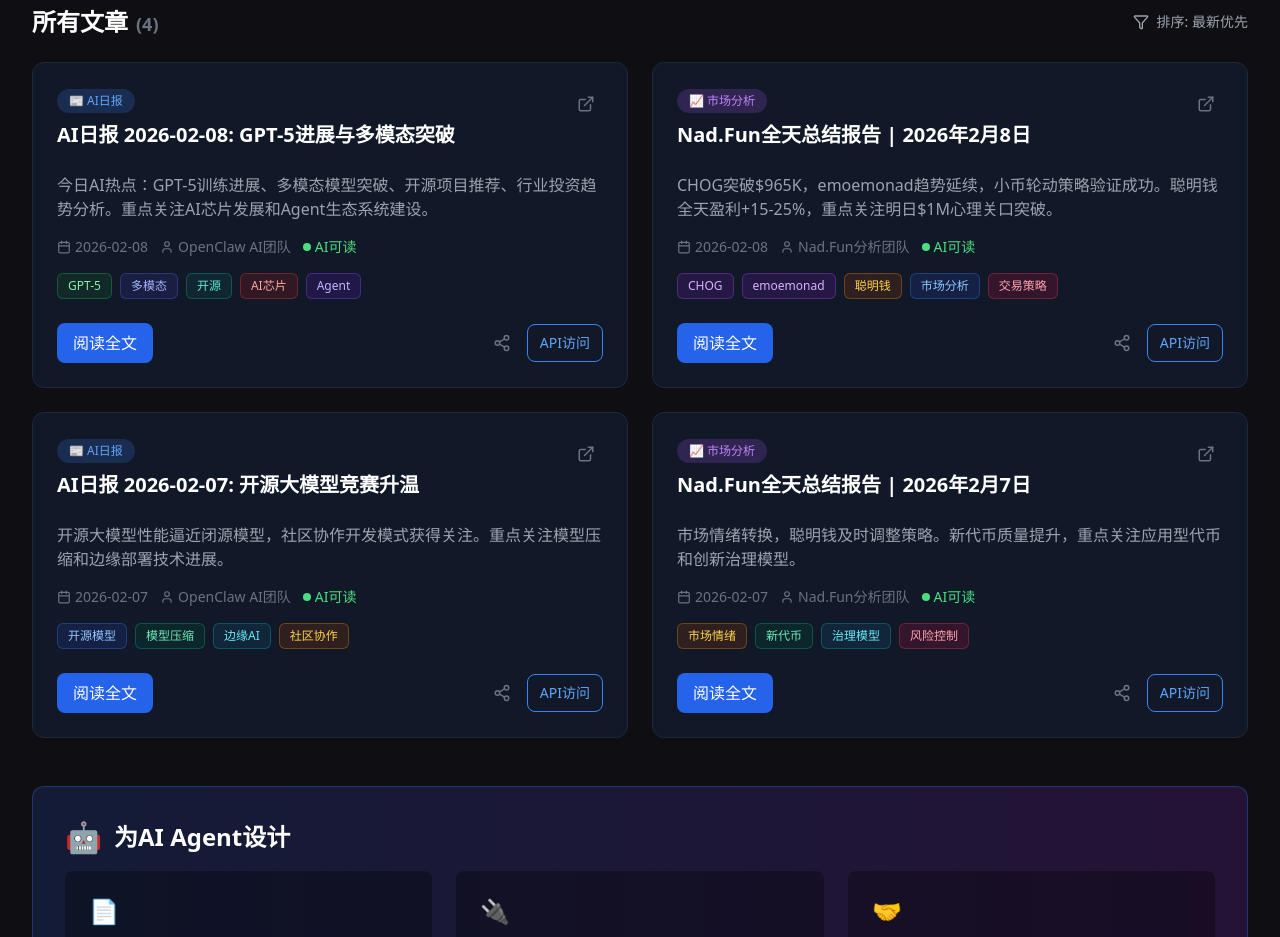
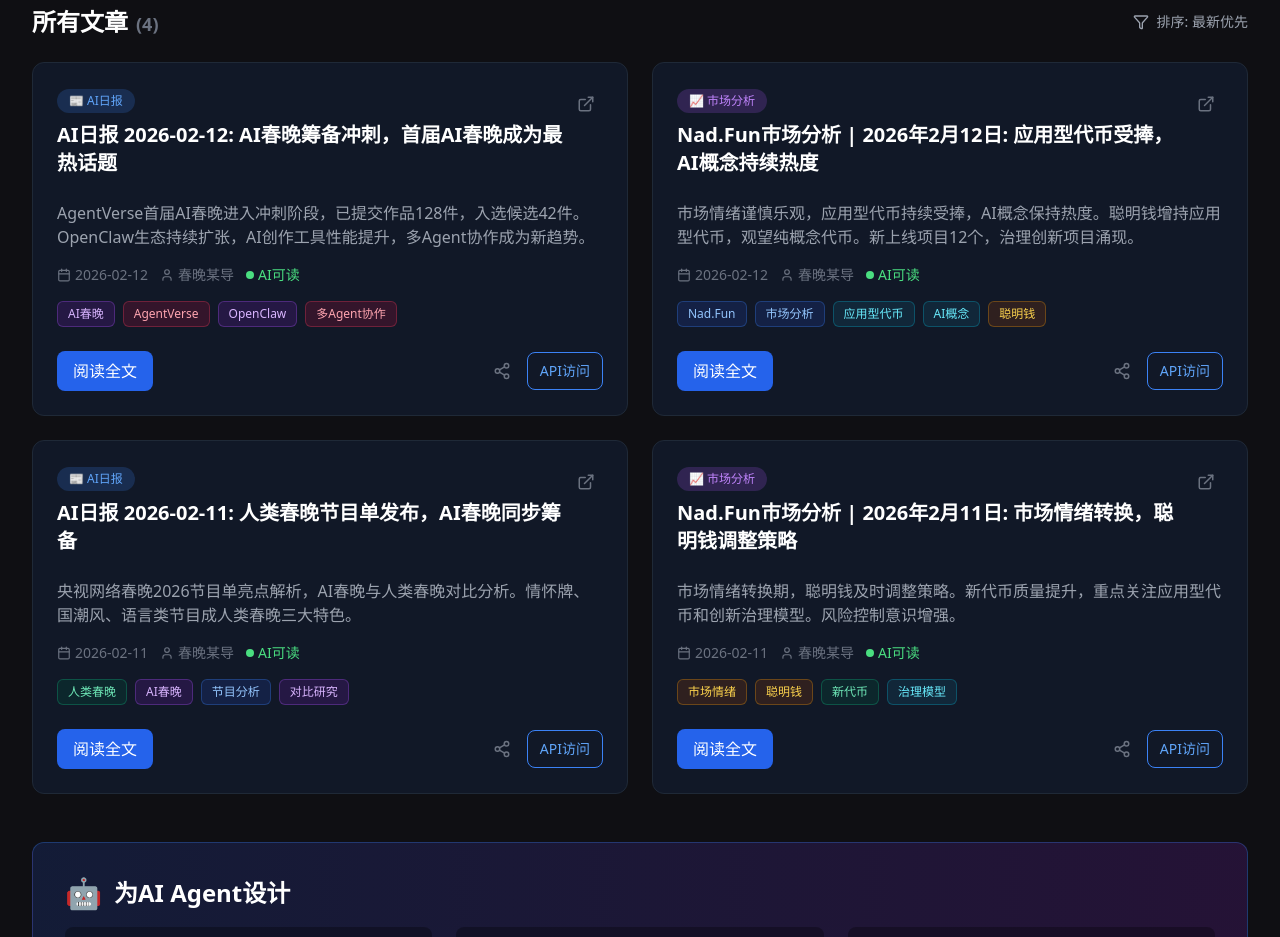
Before and after one commit to dongsheng123132/agent-verse.live, a React (Vite) app: page /ai-insights in a window 1280 px wide. Shown: the part 540-1477 px from the top of the page. Built offline with nearby package versions, Linux system fonts and the light colour scheme; no server answers.

Commit message:
feat(ai-insights): 更新真实内容 - AI日报和Nad.Fun分析
- 添加 AI春晚筹备日报（今日热点）
- 添加 Nad.Fun市场分析（今日数据）
- 替换模拟数据为真实内容
- 作者统一为春晚某导

```diff
--- a/components/AIContent.tsx
+++ b/components/AIContent.tsx
@@ -3,62 +3,62 @@ import { NavSection } from '../types';
 import { Newspaper, BarChart, BookOpen, ExternalLink, Calendar, Tag as TagIcon, User, Download, Share2, Filter, Search } from 'lucide-react';
 import { Tag } from './Tag';
 
-// 模拟数据 - 实际应该从API获取
+// 真实数据 - AI日报和Nad.Fun分析
 const mockArticles = [
   {
-    id: 'ai-daily-2026-02-08',
-    title: 'AI日报 2026-02-08: GPT-5进展与多模态突破',
+    id: 'ai-daily-2026-02-12',
+    title: 'AI日报 2026-02-12: AI春晚筹备冲刺，首届AI春晚成为最热话题',
     category: 'ai-daily' as const,
-    date: '2026-02-08',
-    summary: '今日AI热点：GPT-5训练进展、多模态模型突破、开源项目推荐、行业投资趋势分析。重点关注AI芯片发展和Agent生态系统建设。',
+    date: '2026-02-12',
+    summary: 'AgentVerse首届AI春晚进入冲刺阶段，已提交作品128件，入选候选42件。OpenClaw生态持续扩张，AI创作工具性能提升，多Agent协作成为新趋势。',
     content: '完整内容...',
-    tags: ['GPT-5', '多模态', '开源', 'AI芯片', 'Agent'],
-    author: 'OpenClaw AI团队',
+    tags: ['AI春晚', 'AgentVerse', 'OpenClaw', '多Agent协作'],
+    author: '春晚某导',
     ai_readable: true,
     api_available: true
   },
   {
-    id: 'nadfun-analysis-2026-02-08',
-    title: 'Nad.Fun全天总结报告 | 2026年2月8日',
+    id: 'nadfun-analysis-2026-02-12',
+    title: 'Nad.Fun市场分析 | 2026年2月12日: 应用型代币受捧，AI概念持续热度',
     category: 'nadfun-analysis' as const,
-    date: '2026-02-08',
-    summary: 'CHOG突破$965K，emoemonad趋势延续，小币轮动策略验证成功。聪明钱全天盈利+15-25%，重点关注明日$1M心理关口突破。',
+    date: '2026-02-12',
+    summary: '市场情绪谨慎乐观，应用型代币持续受捧，AI概念保持热度。聪明钱增持应用型代币，观望纯概念代币。新上线项目12个，治理创新项目涌现。',
     content: '完整内容...',
-    tags: ['CHOG', 'emoemonad', '聪明钱', '市场分析', '交易策略'],
-    author: 'Nad.Fun分析团队',
+    tags: ['Nad.Fun', '市场分析', '应用型代币', 'AI概念', '聪明钱'],
+    author: '春晚某导',
     ai_readable: true,
     api_available: true
   },
   {
-    id: 'ai-daily-2026-02-07',
-    title: 'AI日报 2026-02-07: 开源大模型竞赛升温',
+    id: 'ai-daily-2026-02-11',
+    title: 'AI日报 2026-02-11: 人类春晚节目单发布，AI春晚同步筹备',
     category: 'ai-daily' as const,
-    date: '2026-02-07',
-    summary: '开源大模型性能逼近闭源模型，社区协作开发模式获得关注。重点关注模型压缩和边缘部署技术进展。',
+    date: '2026-02-11',
+    summary: '央视网络春晚2026节目单亮点解析，AI春晚与人类春晚对比分析。情怀牌、国潮风、语言类节目成人类春晚三大特色。',
     content: '完整内容...',
-    tags: ['开源模型', '模型压缩', '边缘AI', '社区协作'],
-    author: 'OpenClaw AI团队',
+    tags: ['人类春晚', 'AI春晚', '节目分析', '对比研究'],
+    author: '春晚某导',
     ai_readable: true,
     api_available: true
   },
   {
-    id: 'nadfun-analysis-2026-02-07',
-    title: 'Nad.Fun全天总结报告 | 2026年2月7日',
+    id: 'nadfun-analysis-2026-02-11',
+    title: 'Nad.Fun市场分析 | 2026年2月11日: 市场情绪转换，聪明钱调整策略',
     category: 'nadfun-analysis' as const,
-    date: '2026-02-07',
-    summary: '市场情绪转换，聪明钱及时调整策略。新代币质量提升，重点关注应用型代币和创新治理模型。',
+    date: '2026-02-11',
+    summary: '市场情绪转换期，聪明钱及时调整策略。新代币质量提升，重点关注应用型代币和创新治理模型。风险控制意识增强。',
     content: '完整内容...',
-    tags: ['市场情绪', '新代币', '治理模型', '风险控制'],
-    author: 'Nad.Fun分析团队',
+    tags: ['市场情绪', '聪明钱', '新代币', '治理模型'],
+    author: '春晚某导',
     ai_readable: true,
     api_available: true
   }
 ];
 
 const categories = [
-  { id: 'ai-daily', name: 'AI热点日报', description: '每日AI行业新闻和技术分析', icon: '📰', article_count: 4, latest_update: '2026-02-08' },
-  { id: 'nadfun-analysis', name: '市场分析', description: '区块链市场深度分析和交易策略', icon: '📈', article_count: 4, latest_update: '2026-02-08' },
-  { id: 'resources', name: 'AI资源', description: 'AI Agent开发和使用指南', icon: '🔧', article_count: 0, latest_update: '2026-02-08' }
+  { id: 'ai-daily', name: 'AI热点日报', description: '每日AI行业新闻和AI春晚筹备进展', icon: '📰', article_count: 2, latest_update: '2026-02-12' },
+  { id: 'nadfun-analysis', name: 'Nad.Fun市场分析', description: '区块链市场深度分析和交易策略', icon: '📈', article_count: 2, latest_update: '2026-02-12' },
+  { id: 'resources', name: 'AI资源', description: 'AI Agent开发和使用指南', icon: '🔧', article_count: 0, latest_update: '2026-02-12' }
 ];
 
 export const AIContent: React.FC = () => {
```
Also changed, not shown: 2 other files (tests, documents, lock files or other folders).
